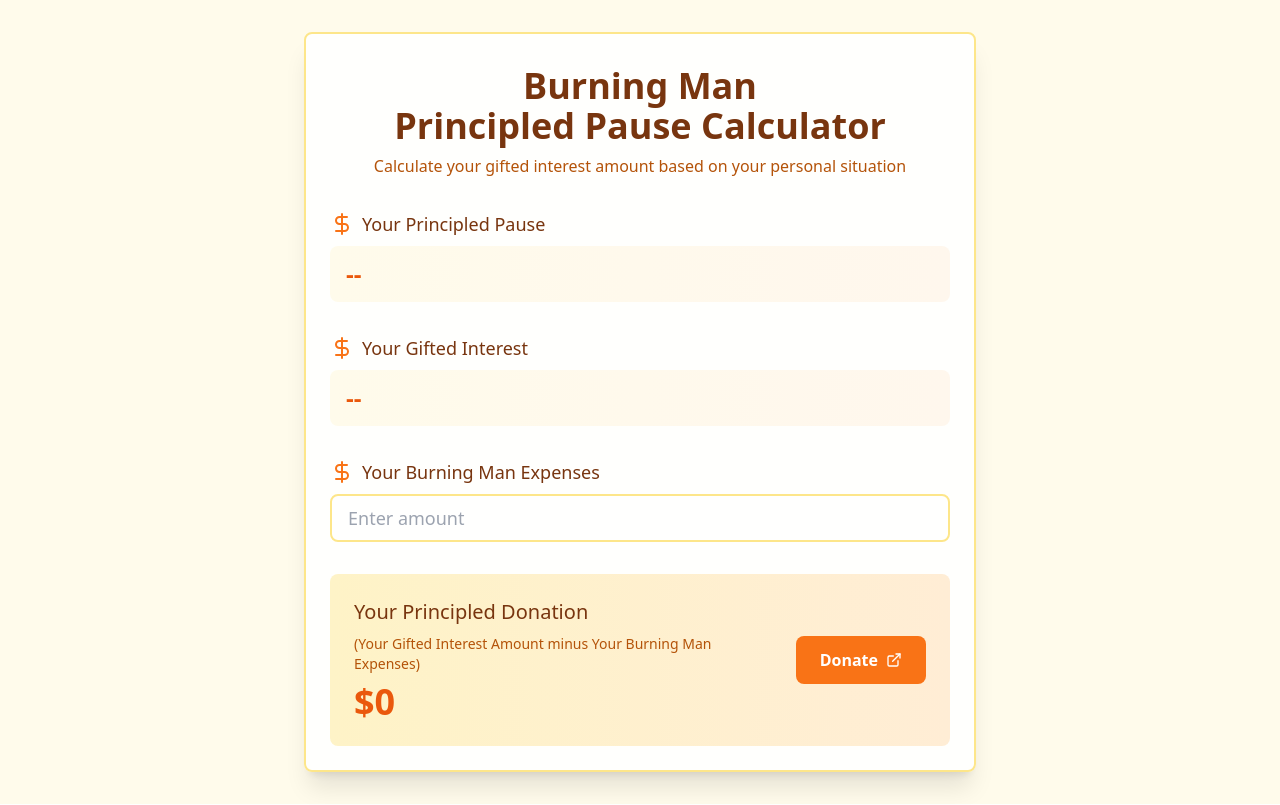
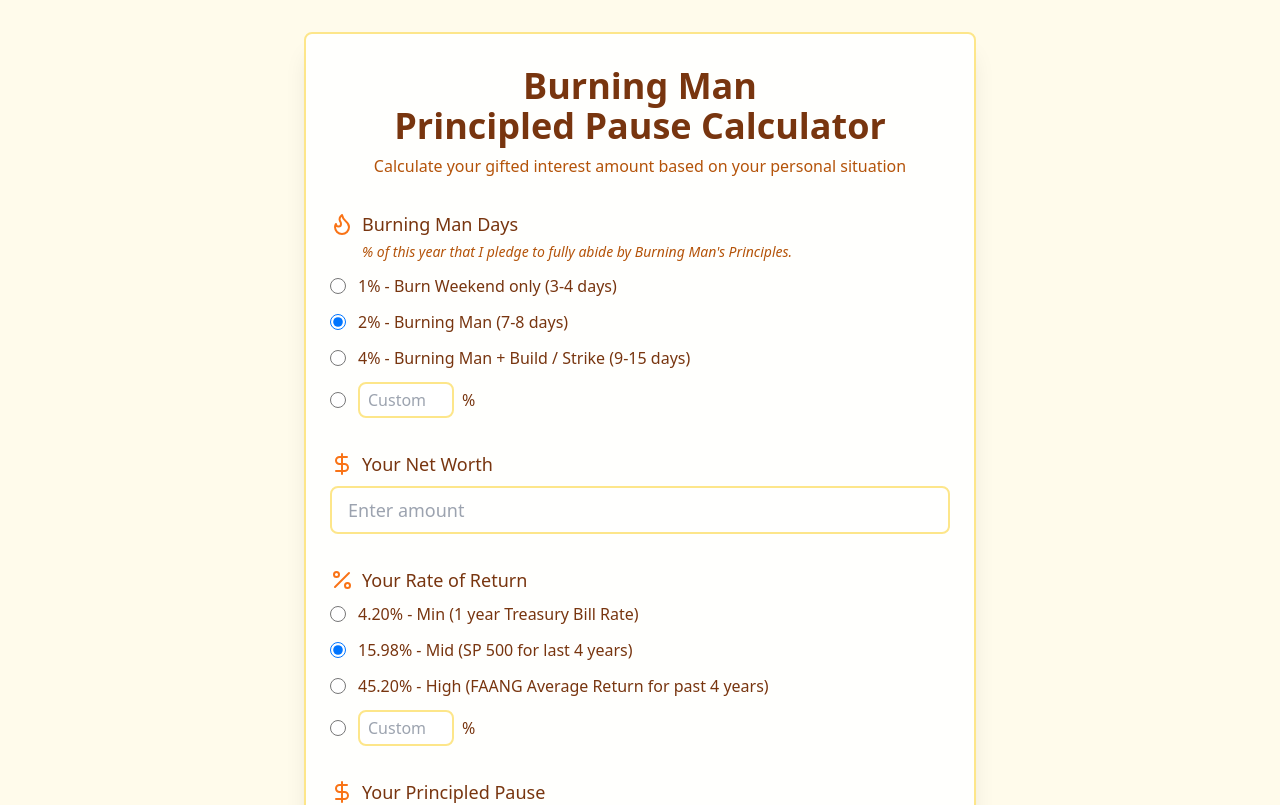
Before and after one commit to farhad667/pause-calculator, a Next.js app: page / in a window 1280 px wide. Shown: the top 805 px of the page. Built offline with nearby package versions, Linux system fonts and the light colour scheme.

Commit message:
Update calculator with new fields and improved UI

```diff
--- a/src/components/PauseCalculator.jsx
+++ b/src/components/PauseCalculator.jsx
@@ -1,17 +1,15 @@
-"use client"
+import React, { useState, useEffect } from 'react';
+import { DollarSign, Flame, Percent, ExternalLink } from 'lucide-react';
 
-import React, { useState, useEffect } from 'react';
-import { Flame, DollarSign, Percent, ExternalLink } from 'lucide-react';
-
-const PauseCalculator = () => {
+const PreviewCalculator = () => {
   const [bmDays, setBmDays] = useState(2);
   const [customBmDays, setCustomBmDays] = useState('');
   const [netWorth, setNetWorth] = useState('');
-  const [rateOption, setRateOption] = useState('15.98'); // Changed default to Mid
+  const [rateOption, setRateOption] = useState('15.98');
   const [customRate, setCustomRate] = useState('');
+  const [bmExpenses, setBmExpenses] = useState('');
   const [pauseAmount, setPauseAmount] = useState(0);
   const [giftedInterest, setGiftedInterest] = useState(0);
-  const [bmExpenses, setBmExpenses] = useState('');
   const [principledDonation, setPrincipledDonation] = useState(0);
 
   const bmOptions = [
@@ -27,6 +25,7 @@
   ];
 
   const formatCurrency = (value) => {
+    if (!value) return '';
     return new Intl.NumberFormat('en-US', {
       style: 'currency',
       currency: 'USD',
@@ -56,16 +55,22 @@
       const worth = parseFloat(netWorth.replace(/[^0-9.-]+/g, ''));
       const rate = customRate || rateOption;
       const days = customBmDays || bmDays;
+
+      // Calculate Principled Pause
       const pause = worth * (parseFloat(days) / 100);
       setPauseAmount(Math.round(pause));
 
-      // Calculate gifted interest
+      // Calculate Gifted Interest
       const interest = pause * (parseFloat(rate) / 100);
       setGiftedInterest(Math.round(interest));
 
-      // Calculate principled donation
+      // Calculate Principled Donation
       const expenses = bmExpenses ? parseFloat(bmExpenses.replace(/[^0-9.-]+/g, '')) : 0;
       setPrincipledDonation(Math.round(interest - expenses));
+    } else {
+      setPauseAmount(0);
+      setGiftedInterest(0);
+      setPrincipledDonation(0);
     }
   }, [bmDays, customBmDays, netWorth, rateOption, customRate, bmExpenses]);
 
@@ -81,8 +86,121 @@
             <p className="text-amber-700">Calculate your gifted interest amount based on your personal situation</p>
           </div>
 
-          {/* Previous input sections remain the same until Your Principled Pause */}
+          {/* Burning Man Days Section */}
+          <div className="mb-8">
+            <label className="flex items-center gap-2 text-lg font-medium text-amber-900 mb-1">
+              <Flame className="text-orange-500" />
+              Burning Man Days
+            </label>
+            <p className="text-sm italic text-amber-700 mb-3 ml-8">
+              % of this year that I pledge to fully abide by Burning Man's Principles.
+            </p>
+            <div className="space-y-3">
+              {bmOptions.map((option) => (
+                <label key={option.value} className="flex items-center space-x-3 cursor-pointer">
+                  <input
+                    type="radio"
+                    name="bmDays"
+                    value={option.value}
+                    checked={bmDays === option.value && !customBmDays}
+                    onChange={() => {
+                      setBmDays(option.value);
+                      setCustomBmDays('');
+                    }}
+                    className="w-4 h-4 text-orange-500 border-2 border-amber-200"
+                  />
+                  <span className="text-amber-900">{option.label}</span>
+                </label>
+              ))}
+              <div className="flex items-center space-x-3">
+                <input
+                  type="radio"
+                  name="bmDays"
+                  checked={!!customBmDays}
+                  onChange={() => setCustomBmDays(customBmDays || '')}
+                  className="w-4 h-4 text-orange-500 border-2 border-amber-200"
+                />
+                <div className="flex items-center gap-2">
+                  <input
+                    type="number"
+                    value={customBmDays}
+                    onChange={(e) => {
+                      setCustomBmDays(e.target.value);
+                      setBmDays(null);
+                    }}
+                    placeholder="Custom"
+                    className="w-24 px-2 py-1 border-2 border-amber-200 rounded-lg focus:border-orange-500 focus:outline-none"
+                  />
+                  <span className="text-amber-900">%</span>
+                </div>
+              </div>
+            </div>
+          </div>
 
+          {/* Net Worth Section */}
+          <div className="mb-8">
+            <label className="flex items-center gap-2 text-lg font-medium text-amber-900 mb-2">
+              <DollarSign className="text-orange-500" />
+              Your Net Worth
+            </label>
+            <input
+              type="text"
+              value={netWorth}
+              onChange={handleNetWorthChange}
+              placeholder="Enter amount"
+              className="w-full px-4 py-2 border-2 border-amber-200 rounded-lg bg-white/50 focus:border-orange-500 focus:outline-none text-lg"
+            />
+          </div>
+
+          {/* Rate of Return Section */}
+          <div className="mb-8">
+            <label className="flex items-center gap-2 text-lg font-medium text-amber-900 mb-2">
+              <Percent className="text-orange-500" />
+              Your Rate of Return
+            </label>
+            <div className="space-y-3">
+              {rateOptions.map((option) => (
+                <label key={option.value} className="flex items-center space-x-3 cursor-pointer">
+                  <input
+                    type="radio"
+                    name="rateOption"
+                    value={option.value}
+                    checked={parseFloat(rateOption) === option.value && !customRate}
+                    onChange={() => {
+                      setRateOption(option.value.toString());
+                      setCustomRate('');
+                    }}
+                    className="w-4 h-4 text-orange-500 border-2 border-amber-200"
+                  />
+                  <span className="text-amber-900">{option.label}</span>
+                </label>
+              ))}
+              <div className="flex items-center space-x-3">
+                <input
+                  type="radio"
+                  name="rateOption"
+                  checked={!!customRate}
+                  onChange={() => setCustomRate(customRate || '')}
+                  className="w-4 h-4 text-orange-500 border-2 border-amber-200"
+                />
+                <div className="flex items-center gap-2">
+                  <input
+                    type="number"
+                    value={customRate}
+                    onChange={(e) => {
+                      setCustomRate(e.target.value);
+                      setRateOption(null);
+                    }}
+                    placeholder="Custom"
+                    className="w-24 px-2 py-1 border-2 border-amber-200 rounded-lg focus:border-orange-500 focus:outline-none"
+                  />
+                  <span className="text-amber-900">%</span>
+                </div>
+              </div>
+            </div>
+          </div>
+
+          {/* Principled Pause Result */}
           <div className="mb-8">
             <label className="flex items-center gap-2 text-lg font-medium text-amber-900 mb-2">
               <DollarSign className="text-orange-500" />
@@ -90,11 +208,12 @@
             </label>
             <div className="bg-gradient-to-r from-amber-50 to-orange-50 px-4 py-3 rounded-lg">
               <div className="text-2xl font-semibold text-orange-600">
-                {netWorth ? formatCurrency(pauseAmount) : '--'}
+                {pauseAmount ? formatCurrency(pauseAmount) : '--'}
               </div>
             </div>
           </div>
 
+          {/* Gifted Interest Result */}
           <div className="mb-8">
             <label className="flex items-center gap-2 text-lg font-medium text-amber-900 mb-2">
               <DollarSign className="text-orange-500" />
@@ -102,37 +221,46 @@
             </label>
             <div className="bg-gradient-to-r from-amber-50 to-orange-50 px-4 py-3 rounded-lg">
               <div className="text-2xl font-semibold text-orange-600">
-                {netWorth ? formatCurrency(giftedInterest) : '--'}
+                {giftedInterest ? formatCurrency(giftedInterest) : '--'}
               </div>
             </div>
           </div>
 
+          {/* Burning Man Expenses Input */}
           <div className="mb-8">
-            <label className="flex items-center gap-2 text-lg font-medium text-amber-900 mb-2">
+            <label className="flex items-center gap-2 text-lg font-medium text-amber-900 mb-1">
               <DollarSign className="text-orange-500" />
               Your Burning Man Expenses
             </label>
+            <p className="text-sm text-amber-700 mb-2 ml-8">
+              Include tickets, transport and camp fees
+            </p>
             <input
               type="text"
               value={bmExpenses}
               onChange={handleBmExpensesChange}
               placeholder="Enter amount"
-              className="w-full px-4 py-2 border-2 border-amber-200 rounded-lg bg-white/50 focus:border-orange-500 focus:outline-none text-lg transition-colors"
+              className="w-full px-4 py-2 border-2 border-amber-200 rounded-lg bg-white/50 focus:border-orange-500 focus:outline-none text-lg"
             />
           </div>
 
+          {/* Final Donation Section */}
           <div className="bg-gradient-to-r from-amber-100 to-orange-100 rounded-lg p-6">
             <div className="flex items-center gap-8">
-              <div>
+              <div className="flex-1">
                 <h2 className="text-xl font-medium text-amber-900 mb-2">
-                  Your Principled Donation
+                  Your Principled Donation*
                 </h2>
-                <p className="text-sm text-amber-700 mb-2">
-                  (Your Gifted Interest Amount minus Your Burning Man Expenses)
+                <div className="text-4xl font-bold text-orange-600 mb-2">
+                  {principledDonation ? (
+                    principledDonation > 0 ?
+                    formatCurrency(principledDonation) :
+                    "None. You're Good, Thx!"
+                  ) : '--'}
+                </div>
+                <p className="text-sm text-amber-700">
+                  *Your Gifted Interest Amount minus Your Burning Man Expenses
                 </p>
-                <div className="text-4xl font-bold text-orange-600">
-                  {formatCurrency(principledDonation)}
-                </div>
               </div>
               <a
                 href="https://donate.burningman.org/give/508265/"
@@ -154,4 +282,4 @@
   );
 };
 
-export default PauseCalculator;
+export default PreviewCalculator;
```
